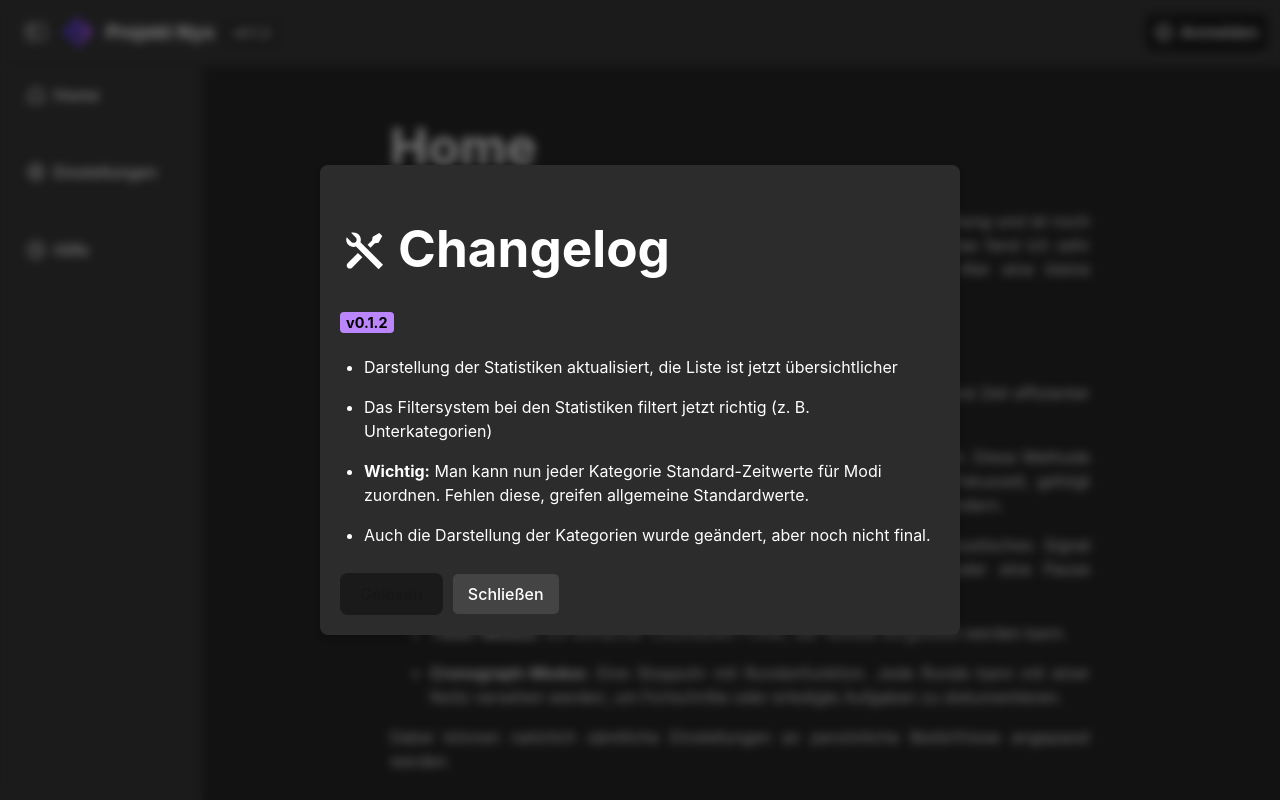
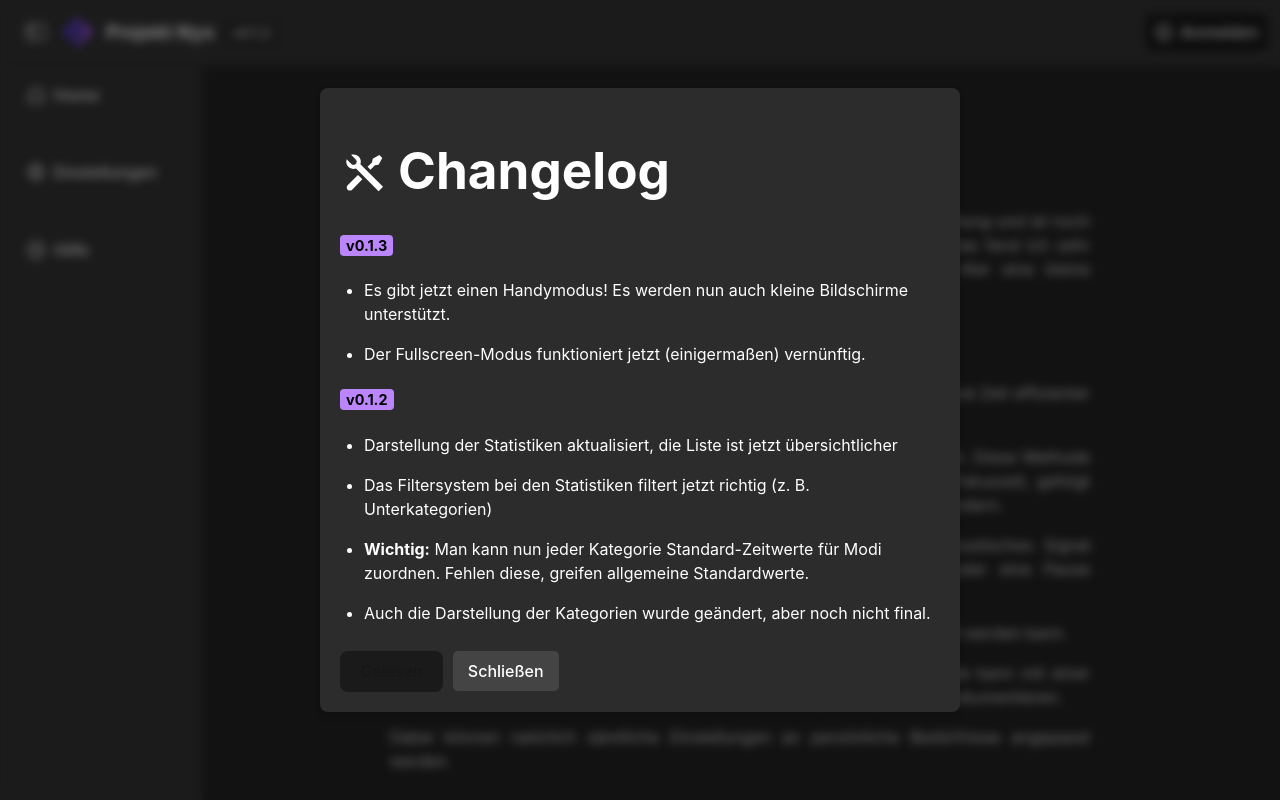
Before and after one commit to Flog7877/Nyx, a React (Vite) app in the folder frontend/: page / in a window 1280 px wide. Both pictures are taken after a click on the element "v0.1.2". Shown: the top 800 px of the page. Built offline with nearby package versions, Linux system fonts and the light colour scheme.

Commit message:
Changelog

```diff
--- a/frontend/src/components/ChangelogContent.jsx
+++ b/frontend/src/components/ChangelogContent.jsx
@@ -2,6 +2,13 @@ import React from 'react';
 
 const ChangelogContent = () => (
     <section className="changelog-text">
+        <h4>
+            <span className="popup-version-badge">v0.1.3</span>
+        </h4>
+        <ul className="features" >
+            <li>Es gibt jetzt einen Handymodus! Es werden nun auch kleine Bildschirme unterstützt.</li>
+            <li>Der Fullscreen-Modus funktioniert jetzt (einigermaßen) vernünftig.</li>
+        </ul>
         <h4>
             <span className="popup-version-badge">v0.1.2</span>
         </h4>
```
